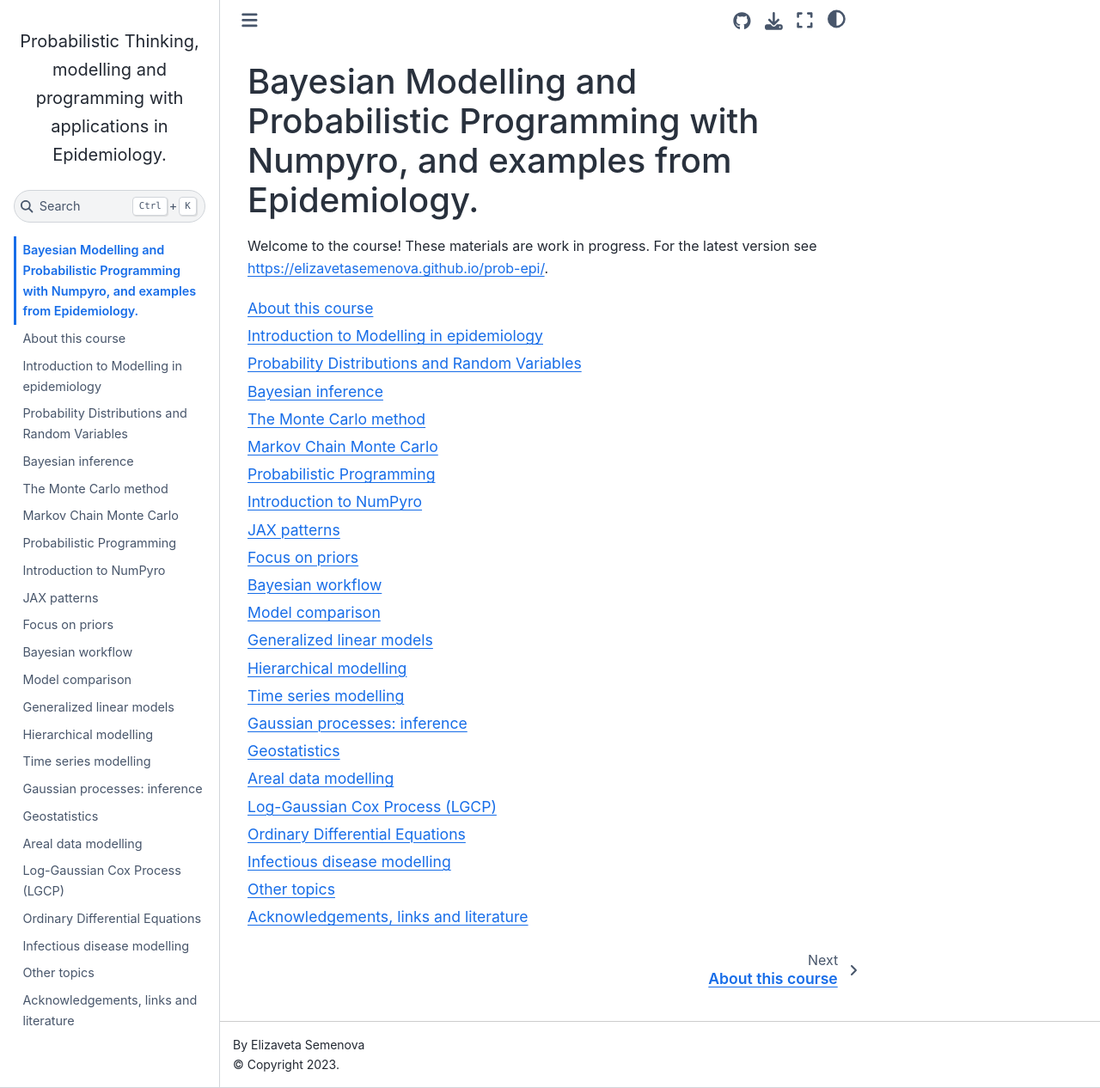
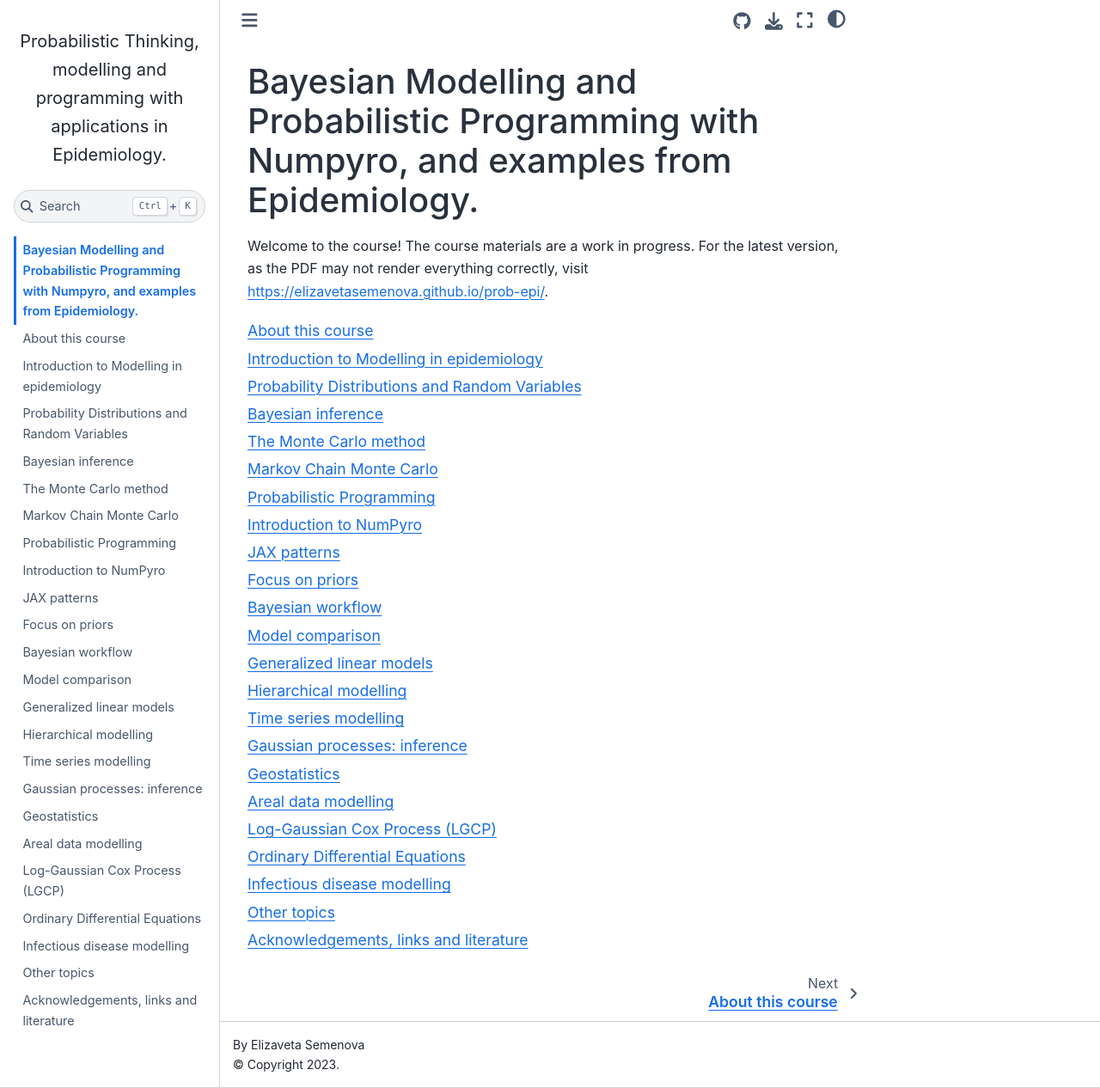
Before and after one commit to elizavetasemenova/prob-epi, a Jupyter Book: the page built from 01_intro.md, in a window 1280 px wide and 1266 px high. Shown: the whole window at 86% size. Built offline with Jupyter Book 1.0.4 settings and Sphinx 7.4.7 and the Sphinx Book theme 1.1.4, drawn with Linux system fonts in a browser that asks for light colours; pages that are not in the unit, such as notebooks, are missing from menus.

Commit message:
suggest online version over PDF

````diff
--- a/01_intro.md
+++ b/01_intro.md
@@ -1,6 +1,6 @@
 # Bayesian Modelling and Probabilistic Programming with Numpyro, and examples from Epidemiology.
 
-Welcome to the course! These materials are work in progress. For the latest version see <https://elizavetasemenova.github.io/prob-epi/>.
+Welcome to the course! The course materials are a work in progress. For the latest version, as the PDF may not render everything correctly, visit <https://elizavetasemenova.github.io/prob-epi/>.
 
 
 ```{tableofcontents}
````
